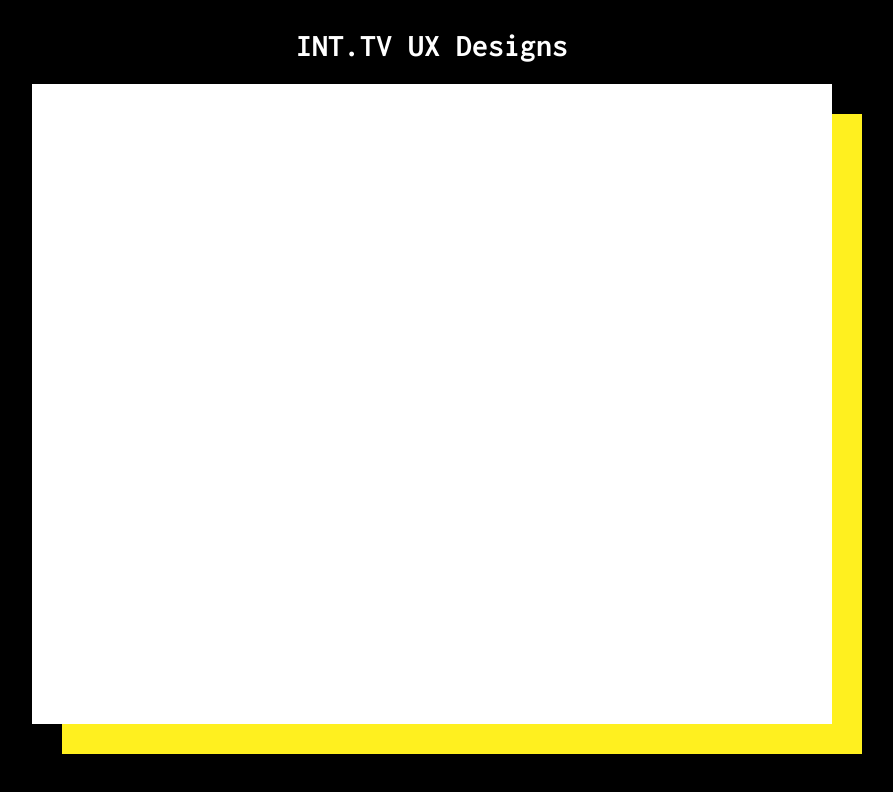
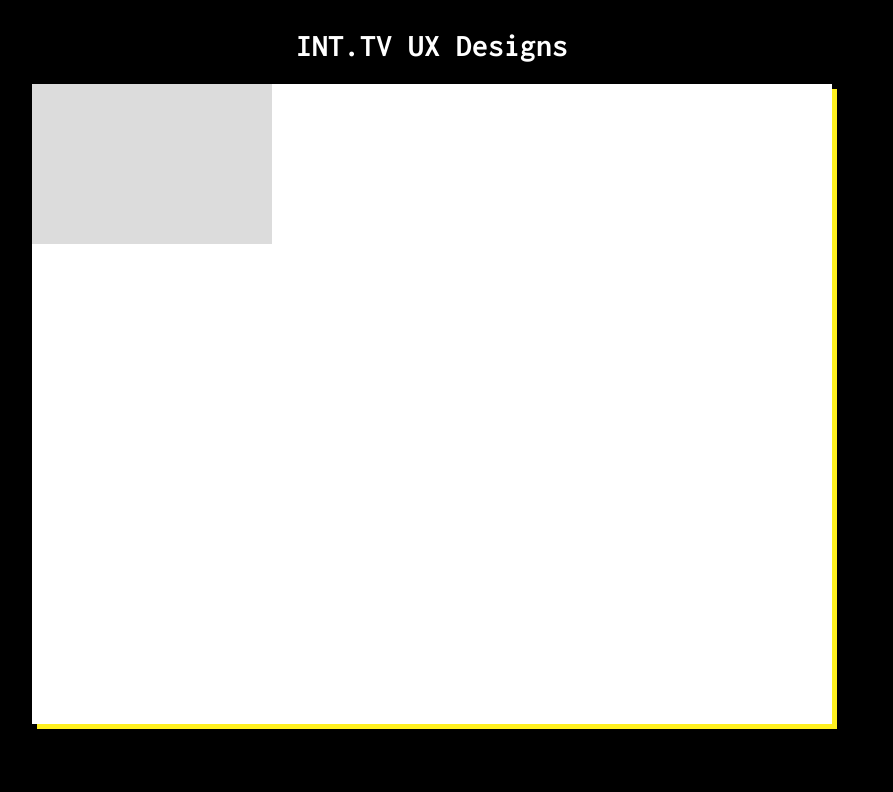
Before and after one commit to INT-TV/ux-features, a React (Create React App) app in the folder front-end/: page / in a window 1280 px wide. Shown: the top 792 px of the page, without its empty margins (208-1101 px from the left). Built offline with nearby package versions, Linux system fonts and the light colour scheme.

Commit message:
draggable

```diff
--- a/front-end/src/App.js
+++ b/front-end/src/App.js
@@ -1,12 +1,38 @@
+import React from 'react'
+import Draggable from './components/draggable'
+
 function App() {
+  const mousePosition = useMousePosition();
+
   return (
     <div className="App">
       <h1>INT.TV UX Designs</h1>
       <div className="testing-container">
-        <div className="draggable-container" />
+        <Draggable mouseX={mousePosition.x} mouseY={mousePosition.y}/>
       </div>
     </div>
   )
 }
 
+const useMousePosition = () => {
+  const [
+    mousePosition,
+    setMousePosition
+  ] = React.useState({ x: null, y: null });
+
+  React.useEffect(() => {
+    const updateMousePosition = ev => {
+      setMousePosition({ x: ev.clientX, y: ev.clientY });
+    };
+
+    window.addEventListener('mousemove', updateMousePosition);
+
+    return () => {
+      window.removeEventListener('mousemove', updateMousePosition);
+    };
+  }, []);
+
+  return mousePosition;
+};
+
 export default App
--- /dev/null
+++ b/front-end/src/components/DragMove.js
@@ -0,0 +1,51 @@
+import React, { useState } from "react";
+
+export default function DragMove(props) {
+  const {
+    onPointerDown,
+    onPointerUp,
+    onPointerMove,
+    onDragMove,
+    children,
+    style,
+    className
+  } = props;
+
+  const [isDragging, setIsDragging] = useState(false);
+
+  const handlePointerDown = (e) => {
+    setIsDragging(true);
+
+    onPointerDown(e);
+  };
+
+  const handlePointerUp = (e) => {
+    setIsDragging(false);
+
+    onPointerUp(e);
+  };
+
+  const handlePointerMove = (e) => {
+    if (isDragging) onDragMove(e);
+
+    onPointerMove(e);
+  };
+
+  return (
+    <div
+      onPointerDown={handlePointerDown}
+      onPointerUp={handlePointerUp}
+      onPointerMove={handlePointerMove}
+      style={style}
+      className={className}
+    >
+      {children}
+    </div>
+  );
+}
+
+DragMove.defaultProps = {
+  onPointerDown: () => {},
+  onPointerUp: () => {},
+  onPointerMove: () => {}
+};
--- /dev/null
+++ b/front-end/src/components/draggable.js
@@ -0,0 +1,34 @@
+import { useState } from "react"
+import DragMove from "./DragMove"
+
+const Draggable = (props) => {
+  const { mouseX, mouseY } = props
+
+  const [translate, setTranslate] = useState({
+    x: 0,
+    y: 0,
+  })
+
+  const handleDragMove = (e) => {
+    setTranslate({
+      x: translate.x + e.movementX,
+      y: translate.y + e.movementY,
+    })
+  }
+
+  return (
+    <DragMove onDragMove={handleDragMove}>
+      <div
+        className="draggable-container"
+        style={{
+          transform: `translateX(${translate.x}px) translateY(${translate.y}px)`,
+        }}
+        onDragMove={handleDragMove}
+      >
+        {mouseX} {mouseY}
+      </div>
+    </DragMove>
+  )
+}
+
+export default Draggable
--- a/front-end/src/index.css
+++ b/front-end/src/index.css
@@ -1,5 +1,6 @@
 :root {
   --darkest: rgb(0, 0, 0);
+  --dark-secondary: gainsboro;
   --lightest: white;
   --main-highlight: #fff01f;
   background-color: var(--darkest);
@@ -21,11 +22,13 @@
   width: 50em;
   height: 40em;
   background-color: var(--lightest);
-  box-shadow: 30px 30px var(--main-highlight);
+  box-shadow: 5px 5px var(--main-highlight);
+  position: relative;
 }
 
 .draggable-container {
-  width: 100px;
-  height: 100px;
-  background-color: var(--lightest);
+  width: 15em;
+  height: 10em;
+  background-color: var(--dark-secondary);
+  position: absolute;
 }
--- a/front-end/src/index.js
+++ b/front-end/src/index.js
@@ -5,7 +5,5 @@ import App from './App';
 
 const root = ReactDOM.createRoot(document.getElementById('root'));
 root.render(
-  <React.StrictMode>
     <App />
-  </React.StrictMode>
 );
```
